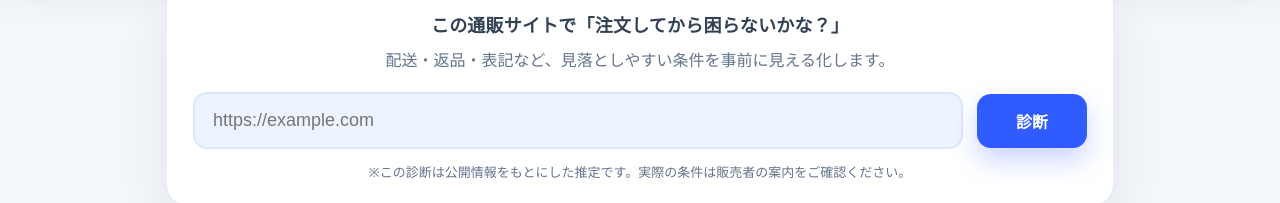
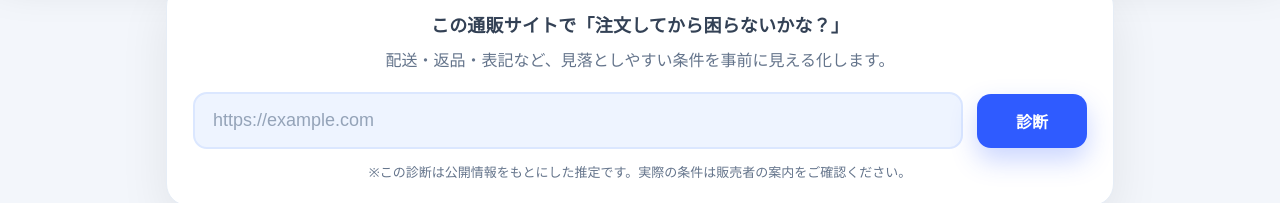
Before and after one commit to fitomfitomfitom-lang/labelly, a website: page public/index.html in a window 1280 px wide. Shown: the part 124-327 px from the top of the page. Drawn offline with Linux system fonts and the light colour scheme.

Commit message:
placeholder

```diff
--- a/public/index.html
+++ b/public/index.html
@@ -613,6 +613,14 @@
       display: none !important;
     }
 
+    /* placeholder text color */
+    input::placeholder {
+      color: #94a3b8;
+      /* 薄いグレー（おすすめ） */
+      opacity: 1;
+      /* Safari対策 */
+    }
+
     @media (max-width: 820px) {
       .grid3 {
         grid-template-columns: 1fr;
```
